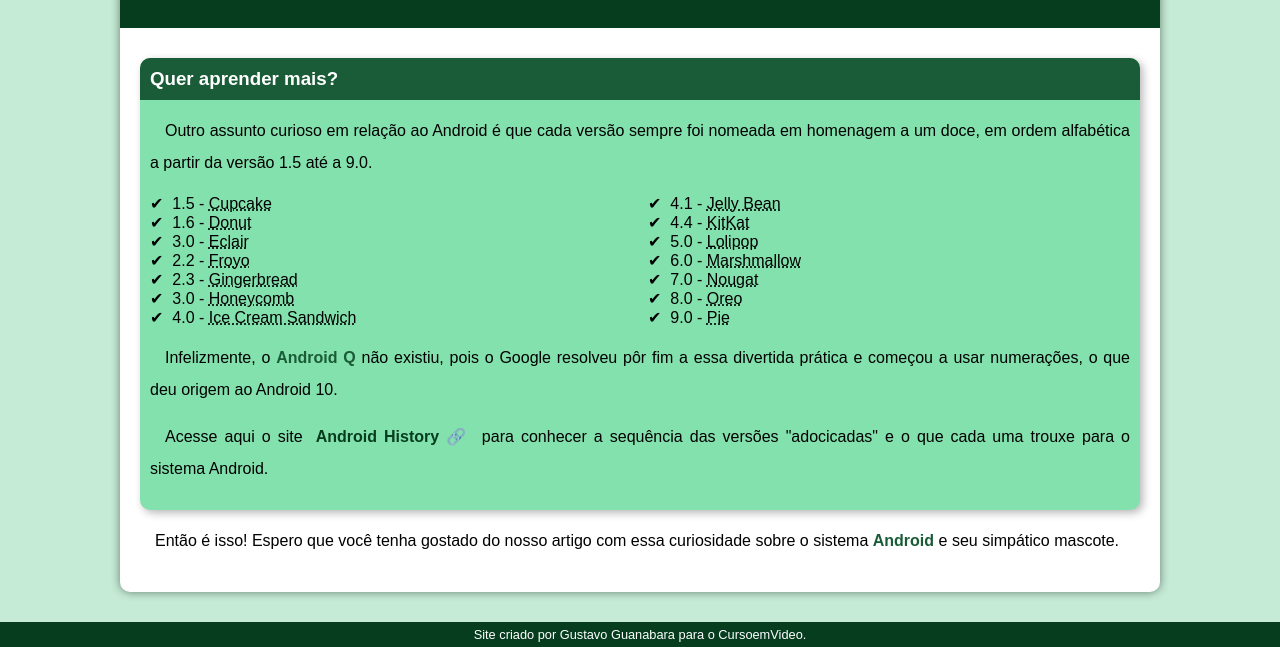
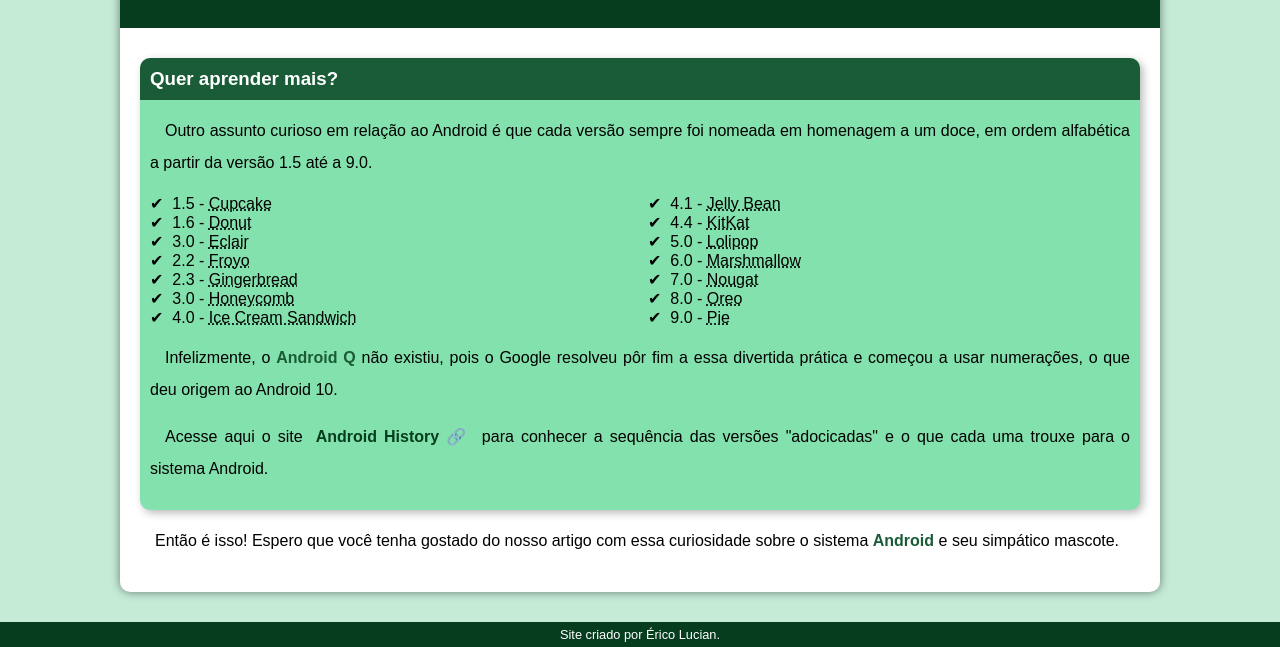
Before and after one commit to ericodev8/html-css, a plain HTML site: page DESAFIOS/d10_acompanhado/andoid.html in a window 1280 px wide. Shown: the part 2403-3050 px from the top of the page. Drawn offline with Linux system fonts and the light colour scheme.

Commit message:
Footer Alterado

```diff
--- a/DESAFIOS/d10_acompanhado/andoid.html
+++ b/DESAFIOS/d10_acompanhado/andoid.html
@@ -87,7 +87,7 @@
         </article>
     </main>
     <footer>
-        <p>Site criado por Gustavo Guanabara para o CursoemVideo.</p>
+        <p>Site criado por Érico Lucian.</p>
     </footer>
 </body>
 </html>
```
